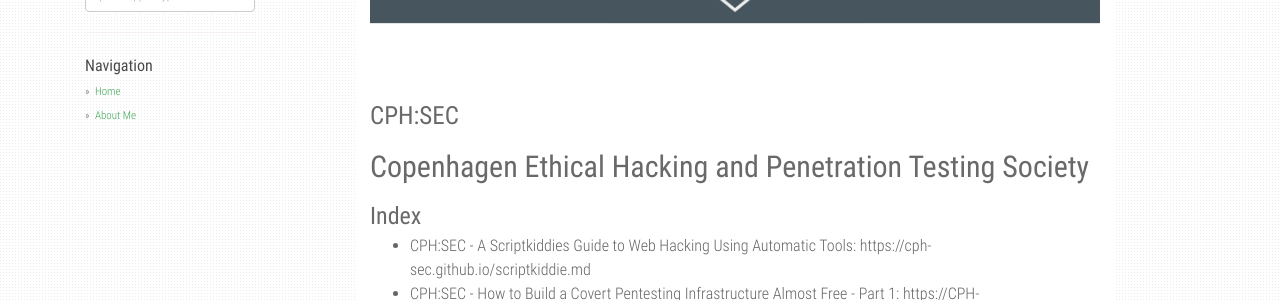
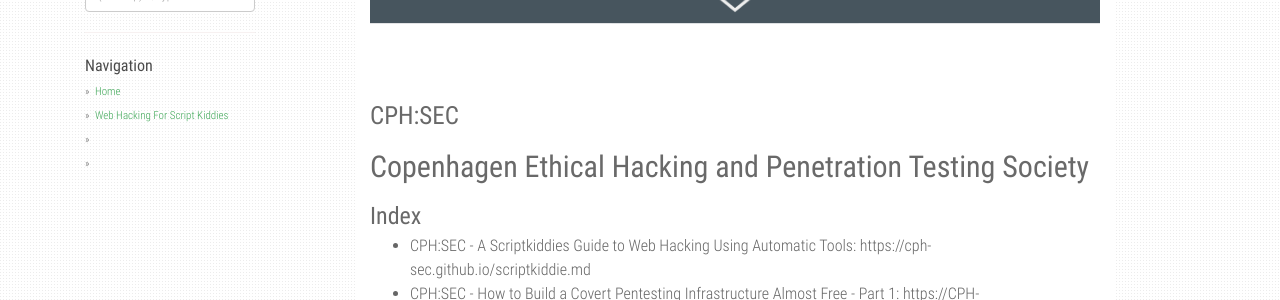
Before and after one commit to CPH-SEC/CPH-SEC.github.io, a Jekyll site: the page built from index.md, in a window 1280 px wide. Shown: the part 325-625 px from the top of the page. Built offline with Jekyll 4.4.1, drawn with Linux system fonts in a browser that asks for light colours; our own code applies the rules of GitHub Pages for plain Markdown files; the list of posts is cut into pages by our own code.

Commit message:
fixing footer

```diff
--- a/_config.yml
+++ b/_config.yml
@@ -28,8 +28,10 @@
   fb_appid: 1749788565247320
 
 urls:
-    - text: About Me
-      url: /about/
+    - text: Web Hacking For Script Kiddies
+      url: /scriptkiddies/
+    - test: Covert Penetration Testing Infrasctructure
+    - url: /pentestinfra/
 
 
 url: "https://cph-sec.github.io/"
@@ -48,3 +50,6 @@
   endings: all
   ignore:
     envs: ['development']
+
+kramdown:
+  auto_ids: true
--- a/_layouts/default.html
+++ b/_layouts/default.html
@@ -7,7 +7,7 @@
     <meta charset="utf-8">
     <meta http-equiv="X-UA-Compatible" content="IE=edge,chrome=1">
     <meta name="viewport" content="width=device-width, initial-scale=1">
-    <link rel="shortcut icon" href="/static/img/favicon.ico" />
+    <link rel="shortcut icon" href="/../favicon.png" />
     <title>{% if page.title %}{{ page.title }} - {{ site.title }}{% else %}{{ site.author }}{% endif %}</title>
     <meta name="author" content="{{ site.author }}" />
     <meta name="description" content="{% if page.title %}{{ page.title }}{% else %}{{ site.description }}{% endif %}" />
@@ -168,7 +168,7 @@
     <script src="/static/js/jquery-migrate-1.2.1.min.js"></script>
     <script src="/static/js/bootstrap.min.js"></script>
     <script src="/static/js/super-search.js"></script>
-    <script src="/static/js/thickbox-compressed.js"></script>
-    <script src="/static/js/projects.js"></script>
+<!--    <script src="/static/js/thickbox-compressed.js"></script>
+    <script src="/static/js/projects.js"></script>-->
   </body>
 </html>
```
